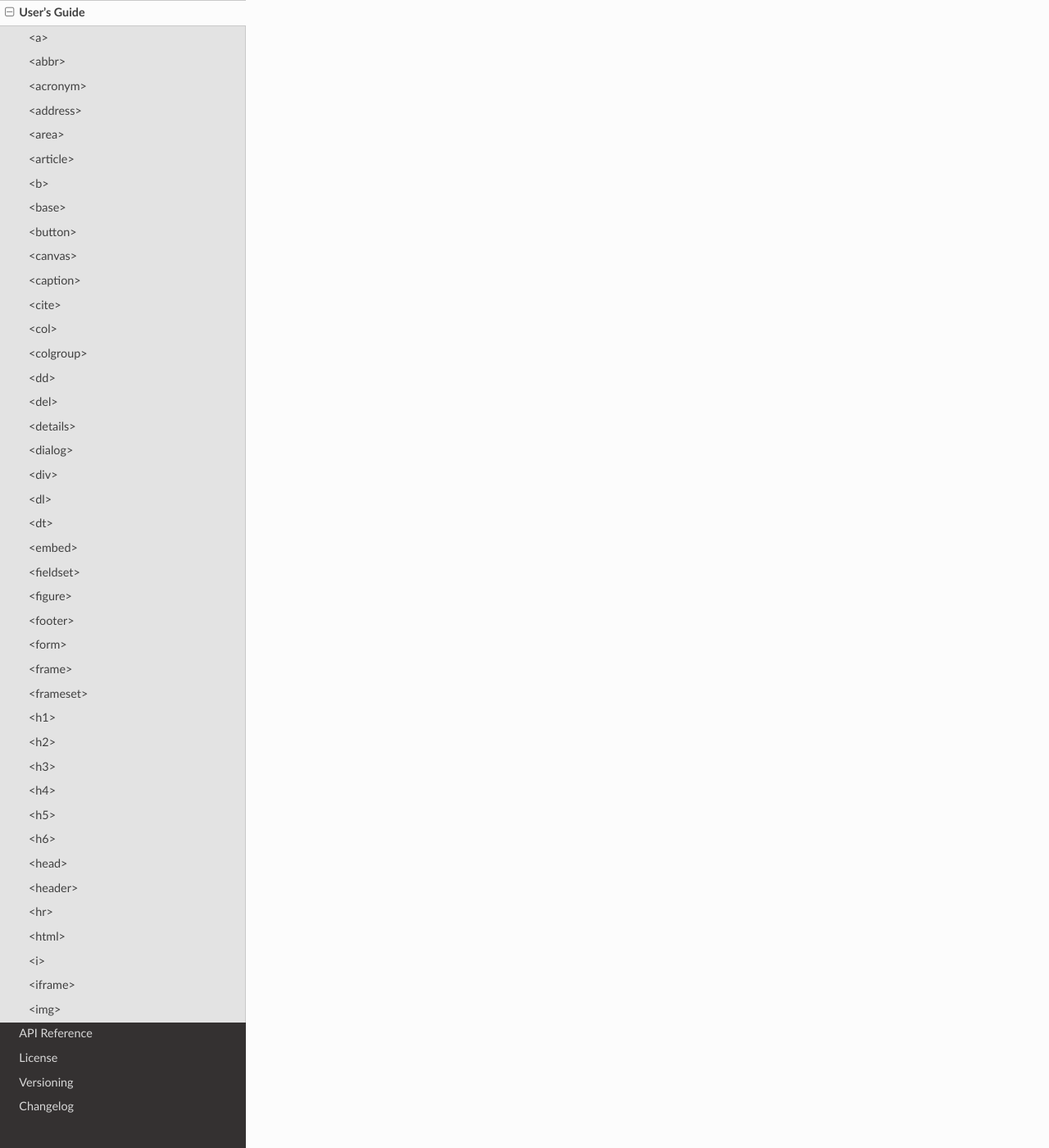
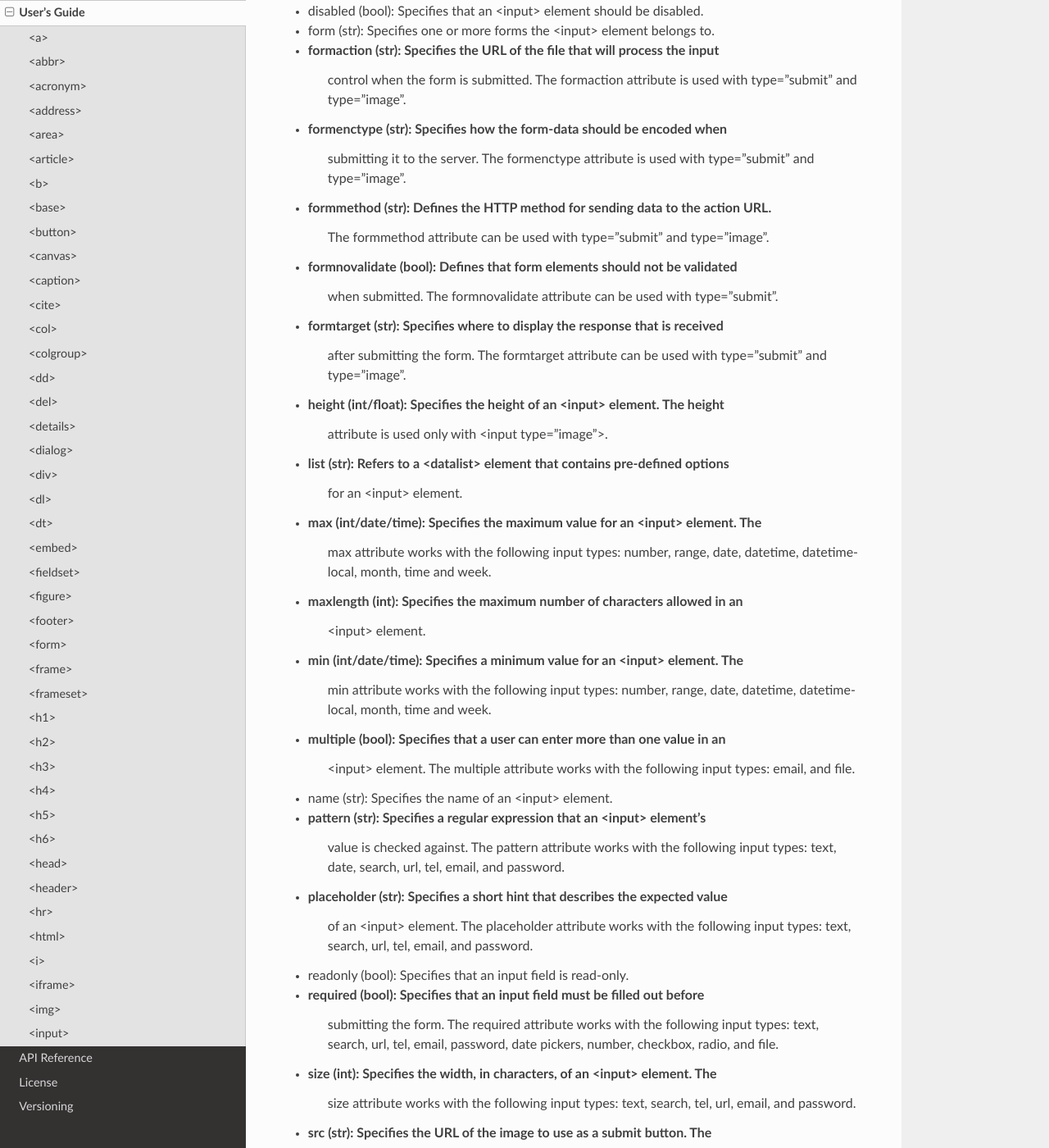
Before and after one commit to bharadwajyarlagadda/korona, a Sphinx documentation site: the page built from docs/guide.rst, in a window 1280 px wide and 1400 px high, scrolled down 21144 px. Shown: the whole window at 82% size. Built offline with Sphinx 7.4.7 and the Read the Docs theme 2.0.0, drawn with Linux system fonts in a browser that asks for light colours; the version number could not be read and is left out; some of the changed text lies outside the part shown.

Commit message:
Added documentation for constructing <input> tag

```diff
--- a/CHANGELOG.rst
+++ b/CHANGELOG.rst
@@ -1,5 +1,9 @@
 Changelog
 =========
+
+
+v0.4.2-dev
+----------
 
 Added
 ^^^^^
--- a/docs/guide.rst
+++ b/docs/guide.rst
@@ -45,7 +45,7 @@
 <abbr>
 ------
 
-Korona can build an <abbr> tag.
+Korona can build an ``<abbr>`` tag.
 
 .. code-block:: python
 
@@ -69,7 +69,7 @@
 <acronym>
 ---------
 
-Korona can build an <acronym> tag.
+Korona can build an ``<acronym>`` tag.
 
 .. code-block:: python
 
@@ -93,7 +93,7 @@
 <address>
 ---------
 
-Korona can build an <address> tag.
+Korona can build an ``<address>`` tag.
 
 .. code-block:: python
 
@@ -128,7 +128,7 @@
 - ``target``
 - ``type``
 
-Korona can build an <area> tag.
+Korona can build an ``<area>`` tag.
 
 .. code-block:: python
 
@@ -150,7 +150,7 @@
 <article>
 ---------
 
-Korona can build an <article> tag.
+Korona can build an ``<article>`` tag.
 
 .. code-block:: python
 
@@ -172,7 +172,7 @@
 <b>
 ---
 
-Korona can build <b> tag.
+Korona can build ``<b>`` tag.
 
 .. code-block:: python
 
@@ -195,7 +195,7 @@
 <base>
 ------
 
-Korona can build <base> tag.
+Korona can build ``<base>`` tag.
 
 .. code-block:: python
 
@@ -232,7 +232,7 @@
 - ``value``
 - ``text`` (text as in <button>{text}</button>)
 
-Korona can build <button> tag.
+Korona can build ``<button>`` tag.
 
 .. code-block:: python
 
@@ -258,7 +258,7 @@
 <canvas>
 --------
 
-Korona can build <canvas> tag.
+Korona can build ``<canvas>`` tag.
 
 .. code-block:: python
 
@@ -282,7 +282,7 @@
 <caption>
 ---------
 
-Korona can build <caption> tag.
+Korona can build ``<caption>`` tag.
 
 .. code-block:: python
 
@@ -304,7 +304,7 @@
 <cite>
 ------
 
-Korona can build <cite> tag.
+Korona can build ``<cite>`` tag.
 
 .. code-block:: python
 
@@ -335,7 +335,7 @@
 - ``valign``
 - ``width``
 
-Korona can build <col> tag.
+Korona can build ``<col>`` tag.
 
 .. code-block:: python
 
@@ -366,7 +366,7 @@
 - ``valign``
 - ``width``
 
-Korona can build <colgroup> tag.
+Korona can build ``<colgroup>`` tag.
 
 .. code-block:: python
 
@@ -388,7 +388,7 @@
 <dd>
 ----
 
-Korona can build <dd> tag.
+Korona can build ``<dd>`` tag.
 
 .. code-block:: python
 
@@ -415,7 +415,7 @@
 - ``cite``
 - ``datetime``
 
-Korona can build <del> tag.
+Korona can build ``<del>`` tag.
 
 .. code-block:: python
 
@@ -503,7 +503,7 @@
 <dl>
 ----
 
-Korona can build <dl> tag.
+Korona can build ``<dl>`` tag.
 
 .. code-block:: python
 
@@ -525,7 +525,7 @@
 <dt>
 ----
 
-Korona can build <dt> tag.
+Korona can build ``<dt>`` tag.
 
 .. code-block:: python
 
@@ -554,7 +554,7 @@
 - ``type``
 - ``width``
 
-Korona can build <embed> tag.
+Korona can build ``<embed>`` tag.
 
 .. code-block:: python
 
@@ -582,7 +582,7 @@
 - ``form``
 - ``name``
 
-Korona can build <fieldset> tag.
+Korona can build ``<fieldset>`` tag.
 
 .. code-block:: python
 
@@ -604,7 +604,7 @@
 <figure>
 --------
 
-Korona can build <figure> tag.
+Korona can build ``<figure>`` tag.
 
 .. code-block:: python
 
@@ -628,7 +628,7 @@
 <footer>
 --------
 
-Korona can build <footer> tag.
+Korona can build ``<footer>`` tag.
 
 .. code-block:: python
 
@@ -664,7 +664,7 @@
 - ``target``
 - ``text`` (text as in <form>{text}</form>)
 
-Korona can build <form> tag.
+Korona can build ``<form>`` tag.
 
 .. code-block:: python
 
@@ -697,7 +697,7 @@
 - ``scrolling``
 - ``src``
 
-Koron can build <frame> tag.
+Koron can build ``<frame>`` tag.
 
 .. code-block:: python
 
@@ -724,7 +724,7 @@
 - ``cols``
 - ``rows``
 
-Korona can build <frameset> tag.
+Korona can build ``<frameset>`` tag.
 
 .. code-block:: python
 
@@ -902,7 +902,7 @@
 <header>
 --------
 
-Korona can help you build <header> tag.
+Korona can help you build ``<header>`` tag.
 
 .. code-block:: python
 
@@ -926,7 +926,7 @@
 <hr>
 ----
 
-Korona can help you build <hr> tag.
+Korona can help you build ``<hr>`` tag.
 
 .. code-block:: python
 
@@ -953,7 +953,7 @@
 - ``manifest``
 - ``xmlns``
 
-Korona can help you build <html> tag.
+Korona can help you build ``<html>`` tag.
 
 .. code-block:: python
 
@@ -975,7 +975,7 @@
 <i>
 ---
 
-Korona can help you build <i> tag.
+Korona can help you build ``<i>`` tag.
 
 .. code-block:: python
 
@@ -997,7 +997,7 @@
 <iframe>
 --------
 
-Korona supports iframe tag attributes like:
+Korona supports ``iframe`` tag attributes like:
 
 - ``align``
 - ``frameborder``
@@ -1012,7 +1012,7 @@
 - ``srcdoc``
 - ``width``
 
-Korona can help you build <iframe> tag.
+Korona can help you build ``<iframe>`` tag.
 
 .. code-block:: python
 
@@ -1034,7 +1034,7 @@
 <img>
 -----
 
-Korona supports img tag attributes like:
+Korona supports ``img`` tag attributes like:
 
 - ``align``
 - ``alt``
@@ -1067,3 +1067,103 @@
 
     assert img_tag1 == '<img height="30" hspace="20" vspace="20" width="30" >'
     assert img_tag1 == img_tag2
+
+<input>
+-------
+
+Korona supports input tag attributes like:
+
+- accept(str): Specifies the types of files that the server accepts. The
+    accept attribute can only be used with <input type="file">.
+- align (str): Specifies the alignment of an image input. The align attribute
+    is only used with <input type="image">.
+- alt (str): Specifies an alternate text for images. The alt attribute can only
+    be used with <input type="image">.
+- autocomplete (str): Specifies whether an <input> element should have
+    autocomplete enabled. The autocomplete attribute works with the following
+    <input> types: text, search, url, tel, email, password, datepickers, range,
+    and color.
+- autofocus (bool): Specifies that an <input> element should automatically get
+    focus when the page loads.
+- checked (bool): Specifies that an <input> element should be pre-selected
+    when the page loads. The checked attribute can be used with <input
+    type="checkbox"> and <input type="radio">.
+- dirname (str): Specifies that the text direction will be submitted. The
+    dirname attribute's value is always the name of the input field, followed
+    by ".dir".
+- disabled (bool): Specifies that an <input> element should be disabled.
+- form (str): Specifies one or more forms the <input> element belongs to.
+- formaction (str): Specifies the URL of the file that will process the input
+    control when the form is submitted. The formaction attribute is used with
+    type="submit" and type="image".
+- formenctype (str): Specifies how the form-data should be encoded when
+    submitting it to the server. The formenctype attribute is used with
+    type="submit" and type="image".
+- formmethod (str): Defines the HTTP method for sending data to the action URL.
+    The formmethod attribute can be used
+    with type="submit" and type="image".
+- formnovalidate (bool): Defines that form elements should not be validated
+    when submitted. The formnovalidate attribute can be used with type="submit".
+- formtarget (str): Specifies where to display the response that is received
+    after submitting the form. The formtarget attribute can be used with
+    type="submit" and type="image".
+- height (int/float): Specifies the height of an <input> element. The height
+    attribute is used only with <input type="image">.
+- list (str): Refers to a <datalist> element that contains pre-defined options
+    for an <input> element.
+- max (int/date/time): Specifies the maximum value for an <input> element. The
+    max attribute works with the following input types: number, range, date,
+    datetime, datetime-local, month, time and week.
+- maxlength (int): Specifies the maximum number of characters allowed in an
+    <input> element.
+- min (int/date/time): Specifies a minimum value for an <input> element. The
+    min attribute works with the following input types: number, range, date,
+    datetime, datetime-local, month, time and week.
+- multiple (bool): Specifies that a user can enter more than one value in an
+    <input> element. The multiple attribute works with the following input
+    types: email, and file.
+- name (str): Specifies the name of an <input> element.
+- pattern (str): Specifies a regular expression that an <input> element's
+    value is checked against. The pattern attribute works with the following
+    input types: text, date, search, url, tel, email, and password.
+- placeholder (str): Specifies a short hint that describes the expected value
+    of an <input> element. The placeholder attribute works with the following
+    input types: text, search, url, tel, email, and password.
+- readonly (bool): Specifies that an input field is read-only.
+- required (bool): Specifies that an input field must be filled out before
+    submitting the form. The required attribute works with the following input
+    types: text, search, url, tel, email, password, date pickers, number,
+    checkbox, radio, and file.
+- size (int): Specifies the width, in characters, of an <input> element. The
+    size attribute works with the following input types: text, search, tel,
+    url, email, and password.
+- src (str): Specifies the URL of the image to use as a submit button. The
+    src attribute is required for <input type="image">, and can only be used
+    with <input type="image">.
+- step (int): Specifies the legal number intervals for an input field. The
+    step attribute works with the following input types: number, range, date,
+    datetime, datetime-local, month, time and week.
+- type (str): Specifies the type <input> element to display.
+- value (str): Specifies the value of an <input> element. The value attribute
+    cannot be used with <input type="file">.
+- width (int/float): Specifies the width of an <input> element. The width
+    attribute is used only with <input type="image">.
+
+Korona can help you build ``<input>`` tag.
+
+.. code-block:: python
+
+    from korona.html.tags import Input
+
+    attributes = {'height': '30', 'width': '30', 'type': 'image', 'src': 'img_submit.jpeg'}
+
+    # You can pass in the attributes in the form of a dictionary.
+    input1 = Input(**attributes)
+    # You can also pass in the attributes as args.
+    input2 = Input(height='30', width='30', type='image', src='img_submit.jpeg')
+
+    input_tag1 = input1.construct()
+    input_tag2 = input2.construct()
+
+    assert input_tag1 == '<input type="image" src="img_submit.jpeg" width="30" height="30" >'
+    assert input_tag1 == input_tag2
```
Also changed, not shown: other parts of docs/guide.rst (+2 -2 lines), 2 other files.
